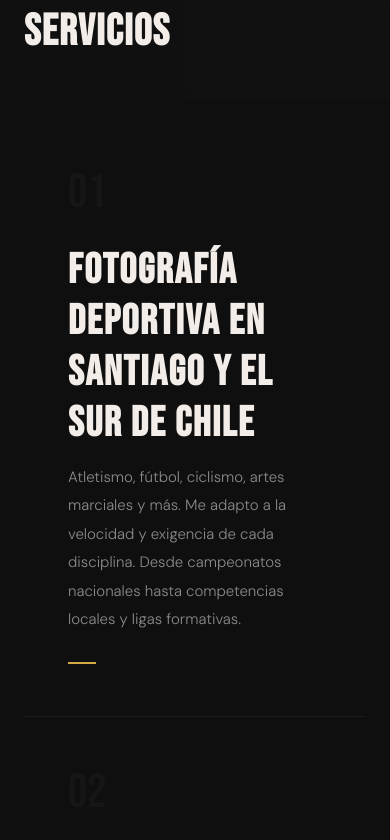
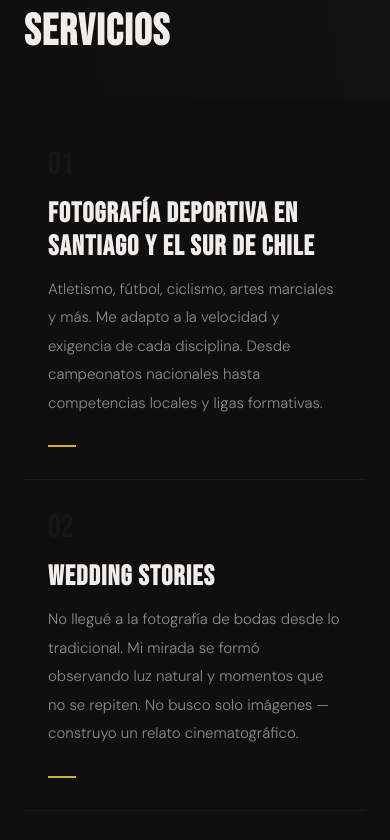
Before and after one commit to cfmillans-rgb/johan_alegria_web, a website: page index.html in a window 390 px wide. Shown: the part 5784-6624 px from the top of the page. Drawn offline with Linux system fonts and the light colour scheme.

Commit message:
Reducir tamaño de las tarjetas de servicios y optimizar su tamaño para móviles

```diff
--- a/index.html
+++ b/index.html
@@ -989,7 +989,7 @@ nav.scrolled {
 }
 .service-card {
   background: var(--bg2);
-  padding: 52px 44px;
+  padding: 40px 32px;
   position: relative; overflow: hidden;
   transition: background 0.3s;
 }
@@ -998,16 +998,16 @@ nav.scrolled {
 .service-card:hover .service-bar { width: 56px; }
 .service-num {
   font-family: 'Bebas Neue', sans-serif;
-  font-size: 48px; color: rgba(255,255,255,0.03);
+  font-size: 40px; color: rgba(255,255,255,0.03);
   line-height: 1;
-  margin-bottom: 28px;
+  margin-bottom: 20px;
   transition: color 0.3s;
 }
 .service-title {
   font-family: 'Bebas Neue', sans-serif;
-  font-size: 42px;
+  font-size: 34px;
   letter-spacing: 0.04em;
-  margin-bottom: 14px;
+  margin-bottom: 12px;
 }
 .service-desc {
   font-size: 15px;
@@ -1521,6 +1521,9 @@ footer {
 
   .services { padding: 80px 24px; }
   .services-grid { grid-template-columns: 1fr 1fr; }
+  .service-card { padding: 32px 24px; }
+  .service-title { font-size: 28px; }
+  .service-num { font-size: 32px; margin-bottom: 16px; }
   .about-stats { grid-template-columns: repeat(3,1fr); gap: 16px; }
 
   .approach { grid-template-columns: 1fr; padding: 80px 24px; gap: 48px; }
```
